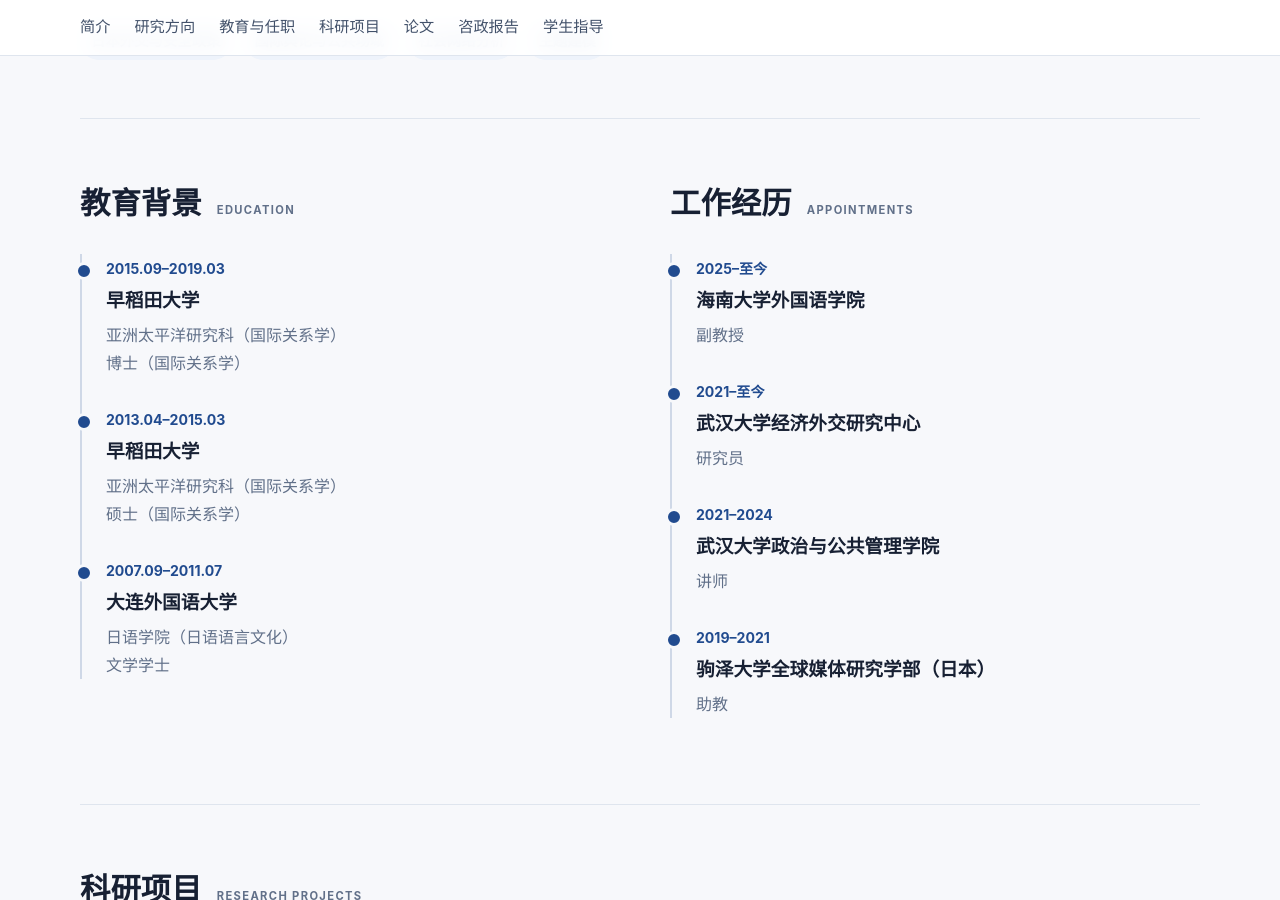
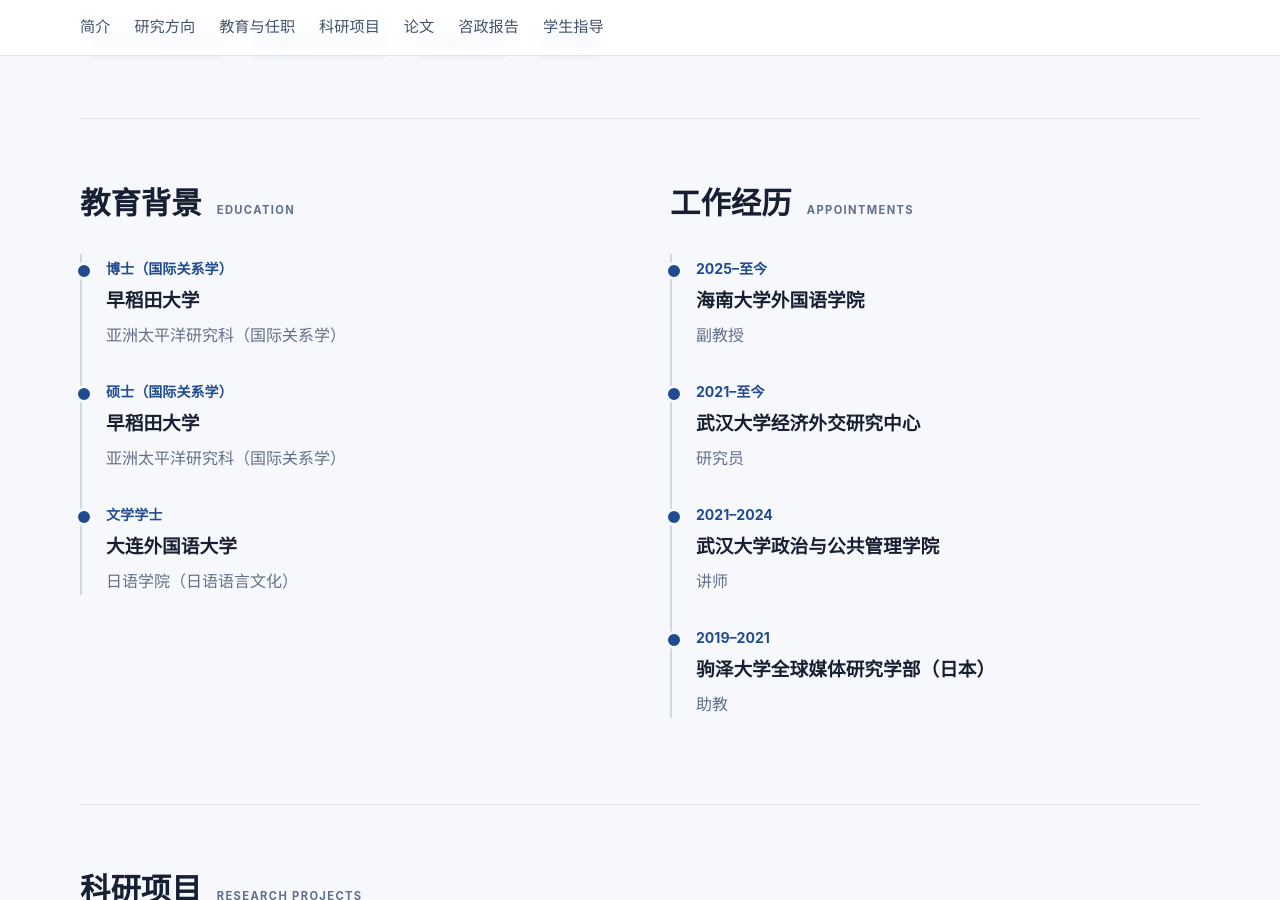
Before and after one commit to Tengfei1024/tengfeizhang, a Jekyll site: the page docs/index.html, which Jekyll copies as it is, in a window 1280 px wide and 900 px high, scrolled down 965 px. Built offline with Jekyll 4.4.1, drawn with Linux system fonts in a browser that asks for light colours.

Commit message:
Revise education background in index.html
Updated education section with degree titles and removed unnecessary details.

```diff
--- a/docs/index.html
+++ b/docs/index.html
@@ -69,9 +69,9 @@
       <div>
         <h2>教育背景 <span>Education</span></h2>
         <div class="timeline">
-          <article><time>2015.09–2019.03</time><h3>早稻田大学</h3><p>亚洲太平洋研究科（国际关系学）<br>博士（国际关系学）</p></article>
-          <article><time>2013.04–2015.03</time><h3>早稻田大学</h3><p>亚洲太平洋研究科（国际关系学）<br>硕士（国际关系学）</p></article>
-          <article><time>2007.09–2011.07</time><h3>大连外国语大学</h3><p>日语学院（日语语言文化）<br>文学学士</p></article>
+          <article><time>博士（国际关系学）</time><h3>早稻田大学</h3><p>亚洲太平洋研究科（国际关系学）<br></p></article>
+          <article><time>硕士（国际关系学）</time><h3>早稻田大学</h3><p>亚洲太平洋研究科（国际关系学）<br></p></article>
+          <article><time>文学学士</time><h3>大连外国语大学</h3><p>日语学院（日语语言文化）<br></p></article>
         </div>
       </div>
       <div>
```
